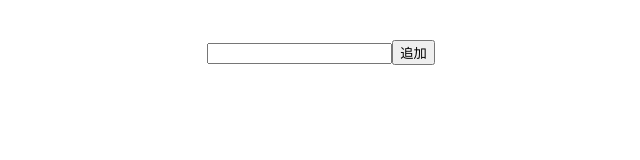
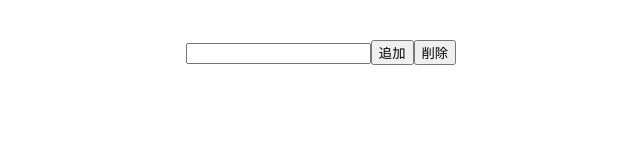
Before and after one commit to RikutoOgaki/write_happily_code-2, a React (Vite) app in the folder ioc/: page / in a window 1280 px wide. Shown: the top 160 px of the page, without its empty margins (319-959 px from the left). Built offline with nearby package versions, Linux system fonts and the light colour scheme.

Commit message:
React todo add

```diff
--- a/ioc/src/todo.jsx
+++ b/ioc/src/todo.jsx
@@ -9,6 +9,9 @@ function todo() {
         setAdd(todo)
         setTodo("");
     }
+    const clickDelete = () =>{
+      setAdd("");
+    }
   return (
     <div>
         <input
@@ -16,6 +19,7 @@ function todo() {
             onChange={(event)=>setTodo(event.target.value)}
         />
         <button onClick={clickEvent}>追加</button>
+        <button onClick={clickDelete}>削除</button>
         <p>{add}</p>
     </div>
   )
```
